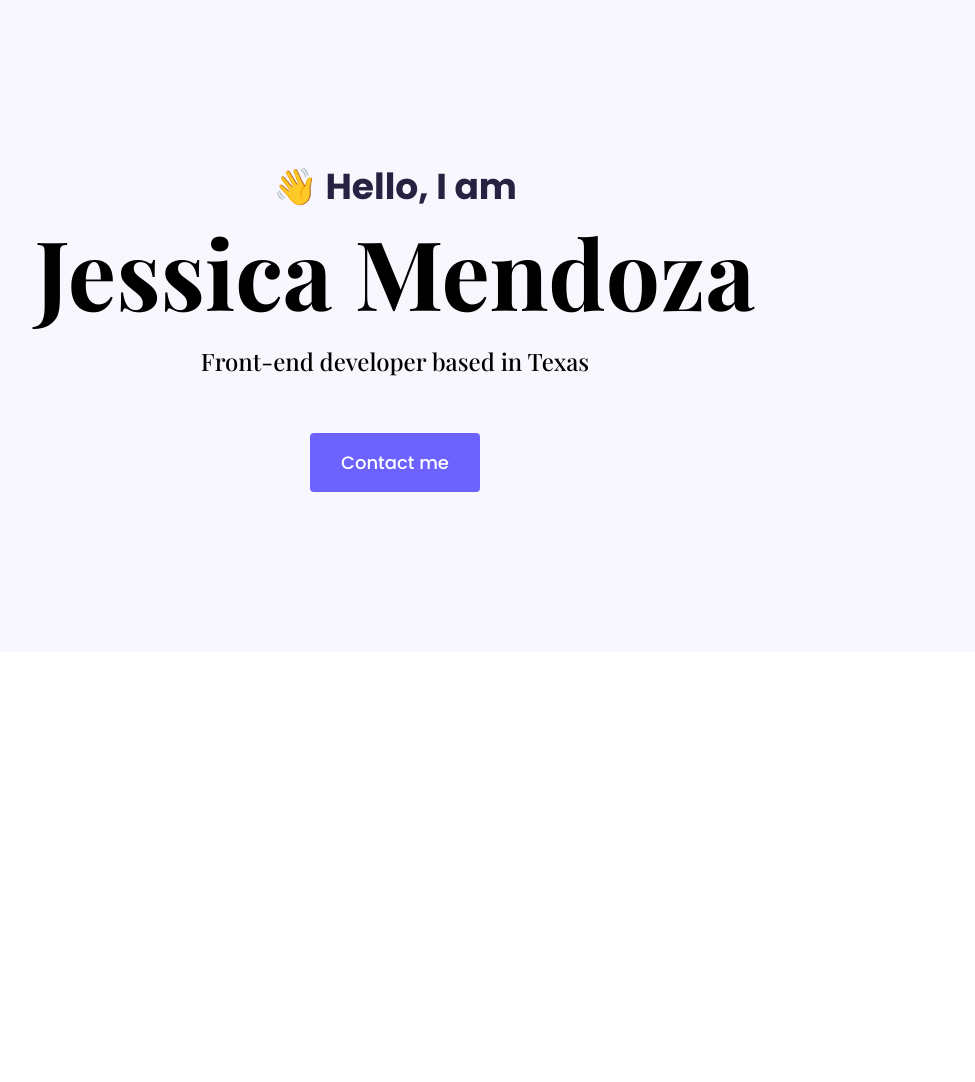
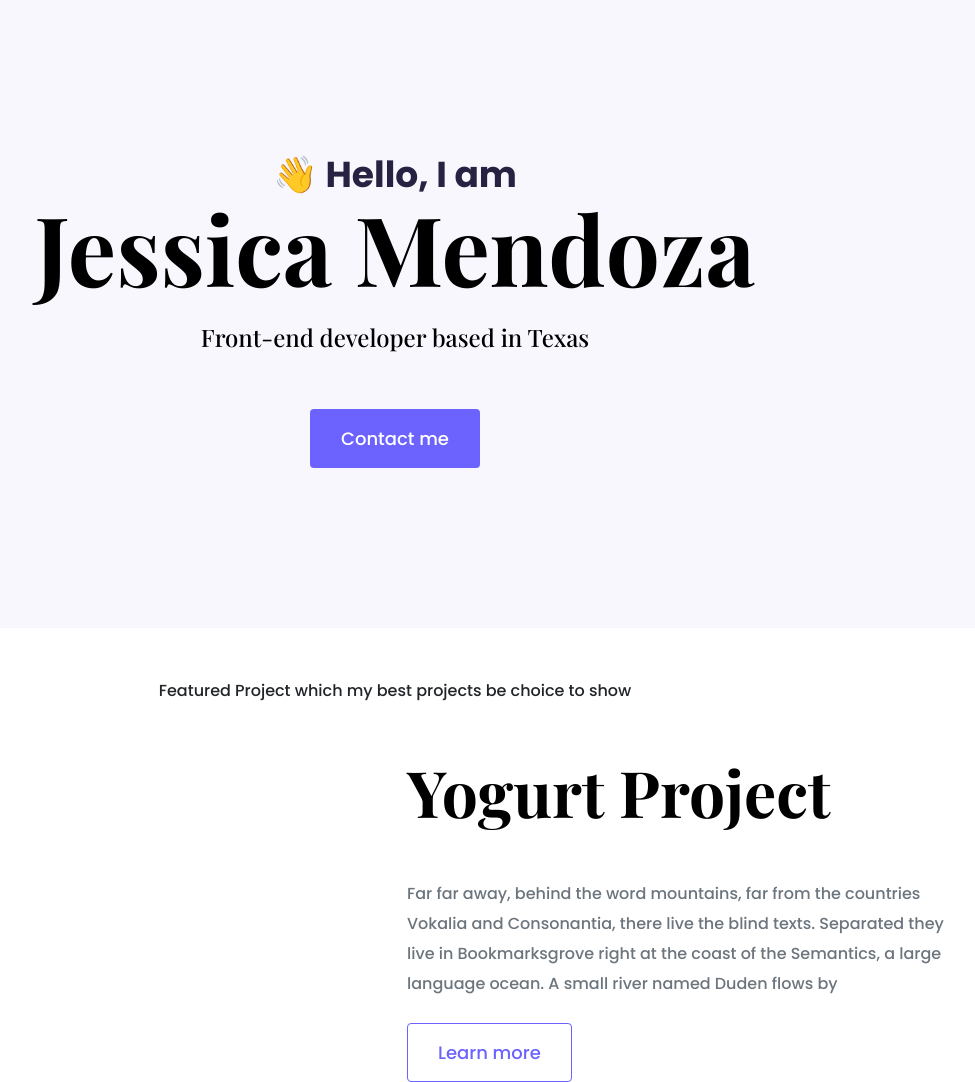
Before and after one commit to JessiceM/portfolio-project, a plain HTML site: page index.html in a window 1280 px wide. Shown: the whole page, without its empty margins (245-1220 px from the left). Before the commit the page ends 800 px from the top, so only its background shows below. Drawn offline with nearby package versions, Linux system fonts and the light colour scheme.

Commit message:
Setting up Yogurt section

```diff
--- a/index.html
+++ b/index.html
@@ -43,5 +43,23 @@
         <a href="#" class="btn btn-branding">Contact me</a>
       </div>
     </div>
+    <p class="text-center m-5">
+      Featured Project which my best projects be choice to show
+    </p>
+    <div class="container">
+      <div class="row">
+        <div class="col-6"></div>
+        <div class="col-6">
+          <h2 class="mb-5">Yogurt Project</h2>
+          <p class="mb-4 text-muted">
+            Far far away, behind the word mountains, far from the countries
+            Vokalia and Consonantia, there live the blind texts. Separated they
+            live in Bookmarksgrove right at the coast of the Semantics, a large
+            language ocean. A small river named Duden flows by
+          </p>
+          <a href="" class="btn btn-branding-outline">Learn more</a>
+        </div>
+      </div>
+    </div>
   </body>
 </html>
--- a/styles/portfolio.css
+++ b/styles/portfolio.css
@@ -29,6 +29,14 @@
   line-height: 27px;
   padding: 15px 30px;
 }
+.btn-branding-outline {
+  color: var(--branding--color);
+  border: 1px solid var(--branding--color);
+  border-radius: 4px;
+  font-size: 18px;
+  line-height: 27px;
+  padding: 15px 30px;
+}
 body {
   font-family: var(--default-font-family);
 }
@@ -42,10 +50,15 @@ h6 {
   font-family: var(--heading-font-family);
   font-weight: bold;
 }
-p {
-  font-weight: normal;
-}
 
 h1 {
   font-size: 96px;
 }
+h2 {
+  font-size: 64px;
+}
+p {
+  font-weight: normal;
+  font-size: 16px;
+  line-height: 30px;
+}
```
